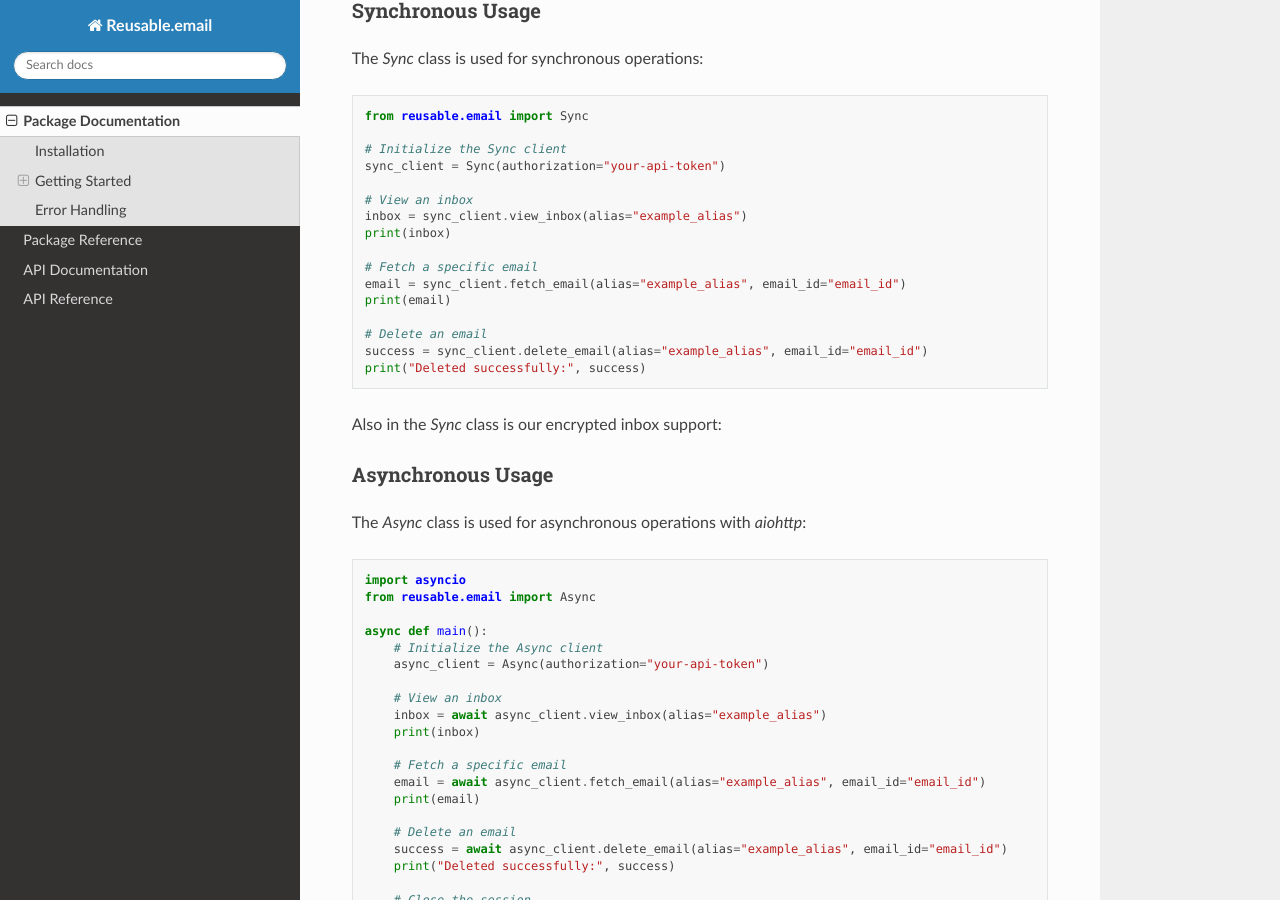
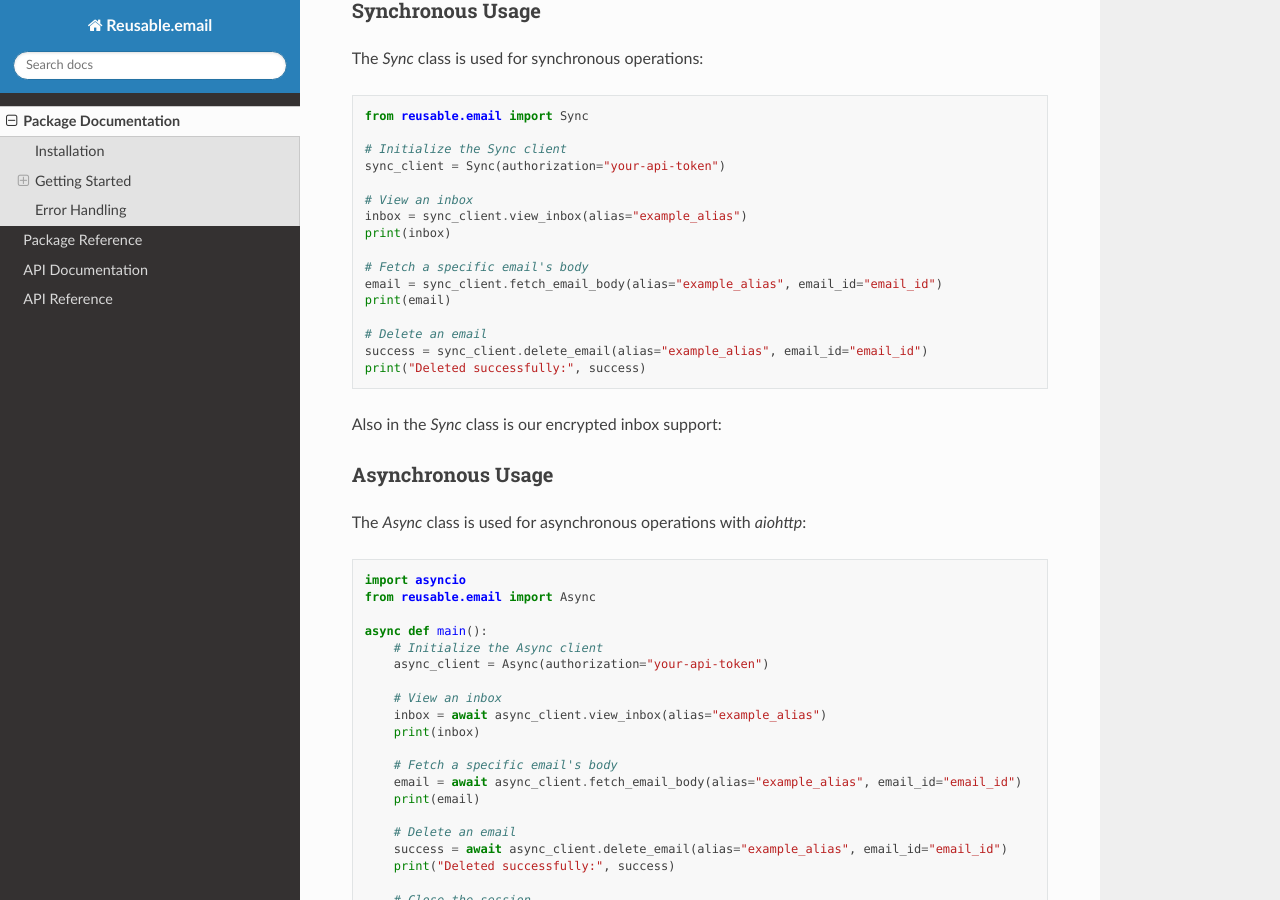
Before and after one commit to Carter2565/Reusable-email, a Sphinx documentation site: the page built from docs/source/package-usage.rst, in a window 1280 px wide and 900 px high, scrolled down 462 px. Built offline with Sphinx 7.4.7 and the Read the Docs theme 3.1.0, drawn with Linux system fonts in a browser that asks for light colours.

Commit message:
modified:   docs/source/api-usage.rst 	modified:   docs/source/api.rst 	modified:   docs/source/package-usage.rst 	modified:   reusable/email/inbox_manager.py 	modified:   reusable/email/types.py

```diff
--- a/docs/source/api-usage.rst
+++ b/docs/source/api-usage.rst
@@ -19,14 +19,14 @@ Inbox Management
   - `alias` (string): The alias name of the inbox.
 - **Description:** Fetches all emails in the specified inbox.
 
-**Get Email**
+**Get Email Body**
 
 - **URL:** `/email`
 - **Method:** `GET`
 - **Parameters:**
   - `alias` (string): The alias name of the inbox.
   - `id` (string): The email ID to fetch.
-- **Description:** Fetches the details of a specific email in the inbox.
+- **Description:** Fetches the body of a specific email in the inbox.
 
 **Delete Email**
 
--- a/docs/source/package-usage.rst
+++ b/docs/source/package-usage.rst
@@ -35,8 +35,8 @@ The `Sync` class is used for synchronous operations:
    inbox = sync_client.view_inbox(alias="example_alias")
    print(inbox)
 
-   # Fetch a specific email
-   email = sync_client.fetch_email(alias="example_alias", email_id="email_id")
+   # Fetch a specific email's body
+   email = sync_client.fetch_email_body(alias="example_alias", email_id="email_id")
    print(email)
 
    # Delete an email
@@ -66,8 +66,8 @@ The `Async` class is used for asynchronous operations with `aiohttp`:
        inbox = await async_client.view_inbox(alias="example_alias")
        print(inbox)
 
-       # Fetch a specific email
-       email = await async_client.fetch_email(alias="example_alias", email_id="email_id")
+       # Fetch a specific email's body
+       email = await async_client.fetch_email_body(alias="example_alias", email_id="email_id")
        print(email)
 
        # Delete an email
```
Also changed, not shown: docs/source/api.rst (+3 -8 lines), 2 other files.
